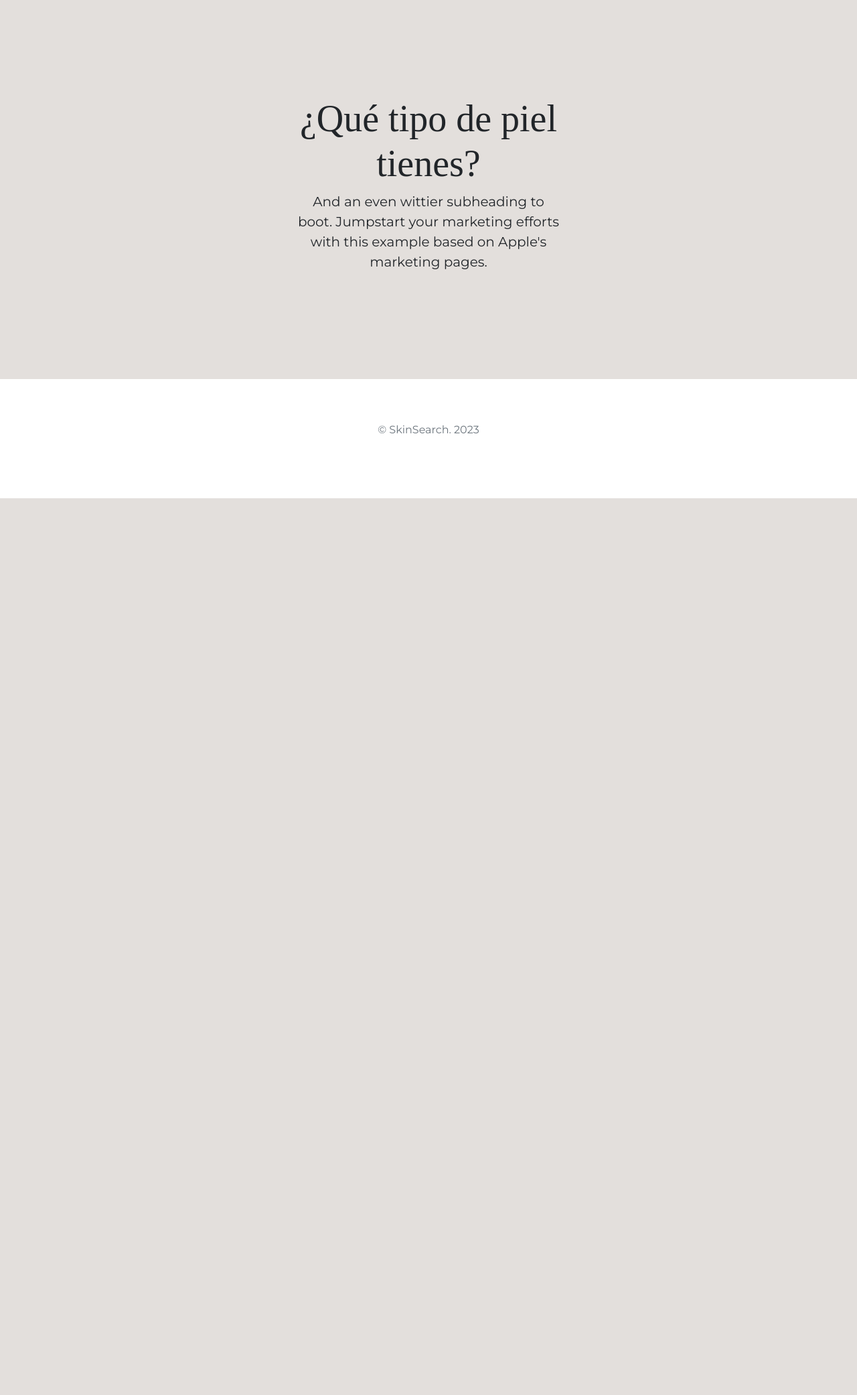
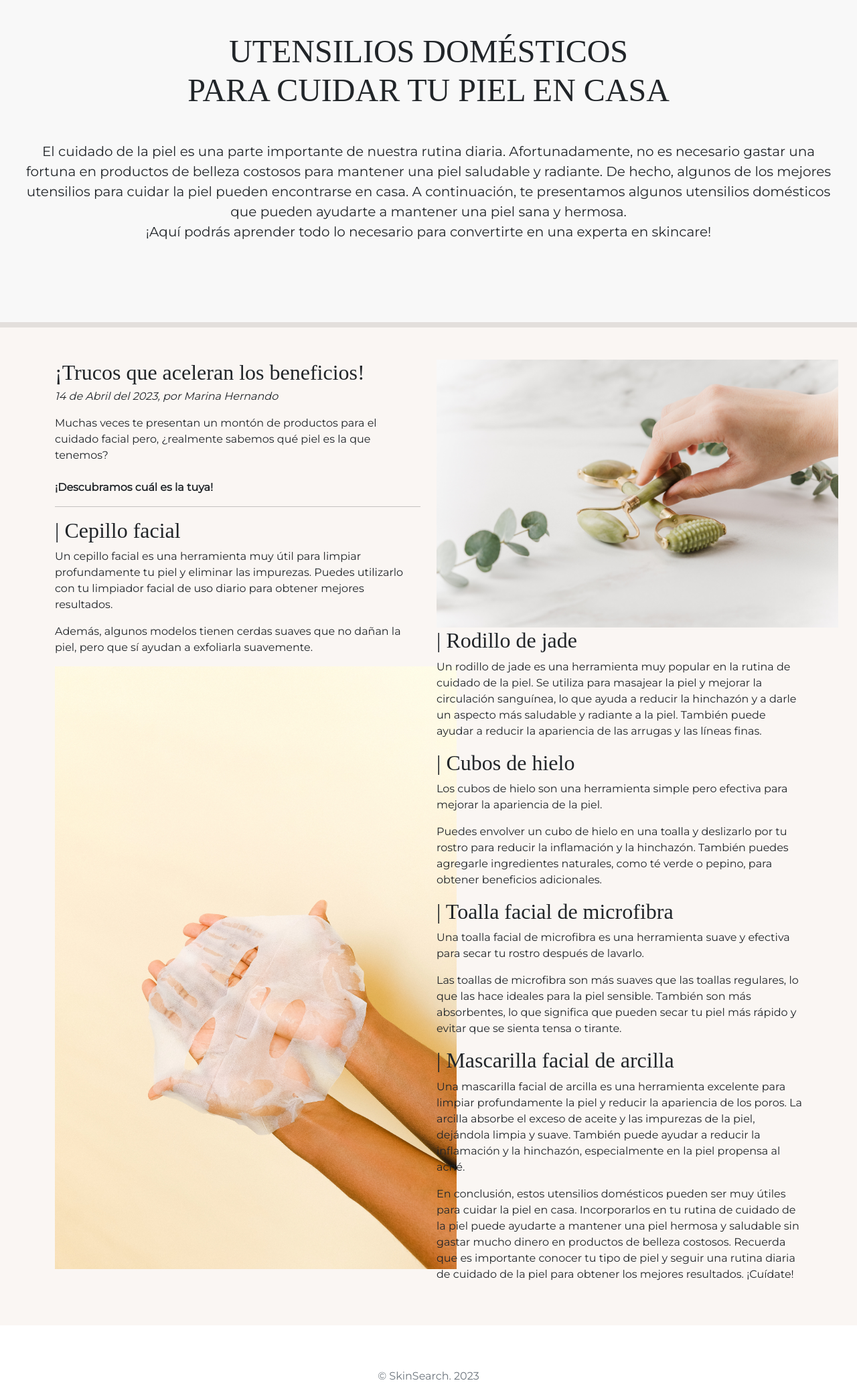
Before and after one commit to marina-izurza/skinsearch, a PHP site: page /blog2.php in a window 1280 px wide. Shown: the part 56-2139 px from the top of the page at 67% size. Before the commit the page ends 800 px from the top, so only its background shows below. Run offline with PHP 8.4, Linux system fonts and the light colour scheme; some web fonts are replaced.

Commit message:
Entradas del blog hechas.

```diff
--- a/blog2.php
+++ b/blog2.php
@@ -3,14 +3,70 @@
 ?>
 
 <section class="blog">
-    <div class="position-relative overflow-hidden p-3 p-md-5 text-center">
-        <div class="col-md-5 p-lg-5 mx-auto my-5">
-            <h1 class="display-4 fw-normal">¿Qué tipo de piel tienes?</h1>
-            <p class="lead fw-normal">And an even wittier subheading to boot. Jumpstart your marketing efforts with this example based on Apple's marketing pages.</p>
+<?php
+include_once 'view/header.php';
+?>
+
+<section class="blog">
+  <div class="row mb-2 cabecera">
+    <div class="p-4 p-md-5 mb-4">
+      <h1 class="display-5 text-center text-uppercase">Utensilios domésticos <br>para cuidar tu piel en casa</h1>
+      <p class="lead my-5 text-center fw-normal">
+        El cuidado de la piel es una parte importante de nuestra rutina diaria. Afortunadamente,
+        no es necesario gastar una fortuna en productos de belleza costosos para mantener una
+        piel saludable y radiante. De hecho, algunos de los mejores utensilios para cuidar
+        la piel pueden encontrarse en casa. A continuación, te presentamos algunos utensilios
+        domésticos que pueden ayudarte a mantener una piel sana y hermosa.<br>
+        ¡Aquí podrás aprender todo lo necesario para convertirte en una experta en skincare!
+      </p>
+    </div>
+  </div>
+
+  <article class="blog-post p-5 blog-section">
+    <div class="container">
+      <div class="row">
+        <div class="col-6">
+          <h2 class="blog-post-title mb-1">¡Trucos que aceleran los beneficios!</h2>
+          <p class="blog-post-meta fst-italic">14 de Abril del 2023, por Marina Hernando</p>
+          <p>Muchas veces te presentan un montón de productos para el cuidado facial pero, ¿realmente sabemos qué piel es la que tenemos?<br><br><span class="fw-bold">¡Descubramos cuál es la tuya!</span></p>
+          <hr>
+
+          <h2>| Cepillo facial</h2>
+          <p>Un cepillo facial es una herramienta muy útil para limpiar profundamente tu piel y eliminar las impurezas. Puedes utilizarlo con tu limpiador facial de uso diario para obtener mejores resultados.</p>
+          <p>Además, algunos modelos tienen cerdas suaves que no dañan la piel, pero que sí ayudan a exfoliarla suavemente.</p>
+          <img src="img/mask.jpg" alt="cara con una hoja" width="600px">
+
+
+
         </div>
-        <div class="product-device shadow-sm d-none d-md-block"></div>
-        <div class="product-device product-device-2 shadow-sm d-none d-md-block"></div>
+        <div class="col-6">
+          <img src="img/items.jpg" alt="cara con una hoja" width="600px">
+          <h2>| Rodillo de jade</h2>
+          <p>Un rodillo de jade es una herramienta muy popular en la rutina de cuidado de la piel. Se utiliza para masajear la piel y mejorar la circulación sanguínea, lo que ayuda a reducir la hinchazón y a darle un aspecto más saludable y radiante a la piel. También puede ayudar a reducir la apariencia de las arrugas y las líneas finas.</p>
+
+          <h2>| Cubos de hielo</h2>
+          <p>Los cubos de hielo son una herramienta simple pero efectiva para mejorar la apariencia de la piel. </p>
+          <p>Puedes envolver un cubo de hielo en una toalla y deslizarlo por tu rostro para reducir la inflamación y la hinchazón. También puedes agregarle ingredientes naturales, como té verde o pepino, para obtener beneficios adicionales.</p>
+
+          <h2>| Toalla facial de microfibra</h2>
+          <p>Una toalla facial de microfibra es una herramienta suave y efectiva para secar tu rostro después de lavarlo. </p>
+          <p>Las toallas de microfibra son más suaves que las toallas regulares, lo que las hace ideales para la piel sensible. También son más absorbentes, lo que significa que pueden secar tu piel más rápido y evitar que se sienta tensa o tirante.</p>
+
+          <h2>|  Mascarilla facial de arcilla</h2>
+          <p>Una mascarilla facial de arcilla es una herramienta excelente para limpiar profundamente la piel y reducir la apariencia de los poros. La arcilla absorbe el exceso de aceite y las impurezas de la piel, dejándola limpia y suave. También puede ayudar a reducir la inflamación y la hinchazón, especialmente en la piel propensa al acné.</p>
+          <p>En conclusión, estos utensilios domésticos pueden ser muy útiles para cuidar la piel en casa. Incorporarlos en tu rutina de cuidado de la piel puede ayudarte a mantener una piel hermosa y saludable sin gastar mucho dinero en productos de belleza costosos. Recuerda que es importante conocer tu tipo de piel y seguir una rutina diaria de cuidado de la piel para obtener los mejores resultados. ¡Cuídate!</p>
+
+        </div>
+      </div>
     </div>
+</article>
+
+</section>
+
+
+<?php
+include_once 'view/footer.php';
+?>
 
 
 
--- a/index.php
+++ b/index.php
@@ -74,8 +74,8 @@
                     <div class="row align-items-md-stretch">
                     <div class="col-md-6">
                         <div class="h-100 p-5 text-bg-light rounded-3">
-                            <h2>Cómo aplicar tus productos de cuidado facial</h2>
-                            <p>Debes saber que hay ciertos químicos que no deben mezclarse o que debes aplicar a ciertas horas de día.</p>
+                            <h2>Utensilios domésticos para cuidar tu piel en casa</h2>
+                            <p>Descubre algunas herramientas que te puedes ayudar a acelerar tus resultado</p>
                             <form action="blog2.php" method="post">
                                 <input class="btn btn-outline-dark" type="submit" value="Leer más...">
                             </form>
@@ -84,7 +84,7 @@
                     <div class="col-md-6">
                         <div class="h-100 p-5 bg-light border rounded-3">
                             <h2>BHA vs AHA</h2>
-                            <p>Or, keep it light and add a border for some added definition to the boundaries of your content. Be sure to look under the hood at the source HTML here as we've adjusted the alignment and sizing of both column's content for equal-height.</p>
+                            <p>Aprende a distinguir entre estos dos tipos de exfoliantes y mejora la textura de tu piel.</p>
                             <form action="blog3.php" method="post">
                                 <input class="btn btn-outline-dark" type="submit" value="Leer más...">
                             </form>
```
Also changed, not shown: blog3.php (+12 -6 lines), img/mask.jpg (added), img/scrub.jpg (added).
